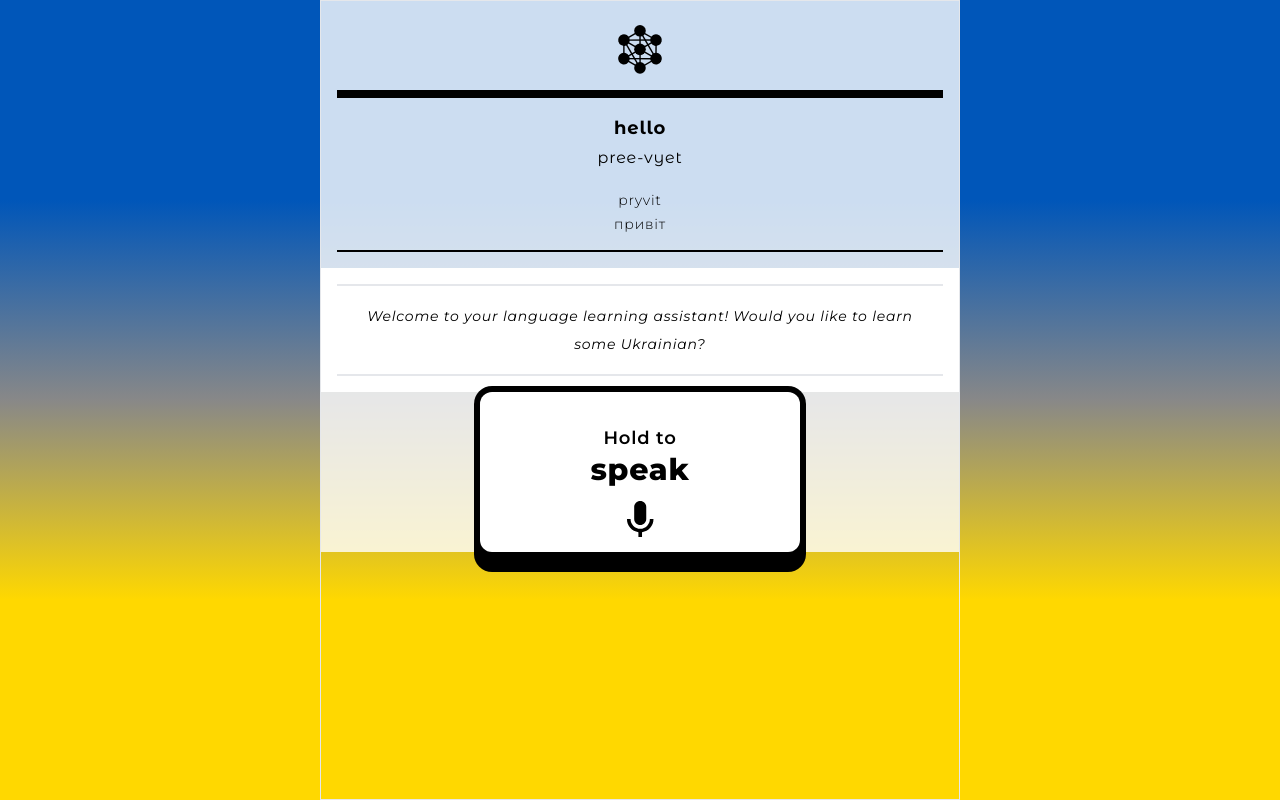
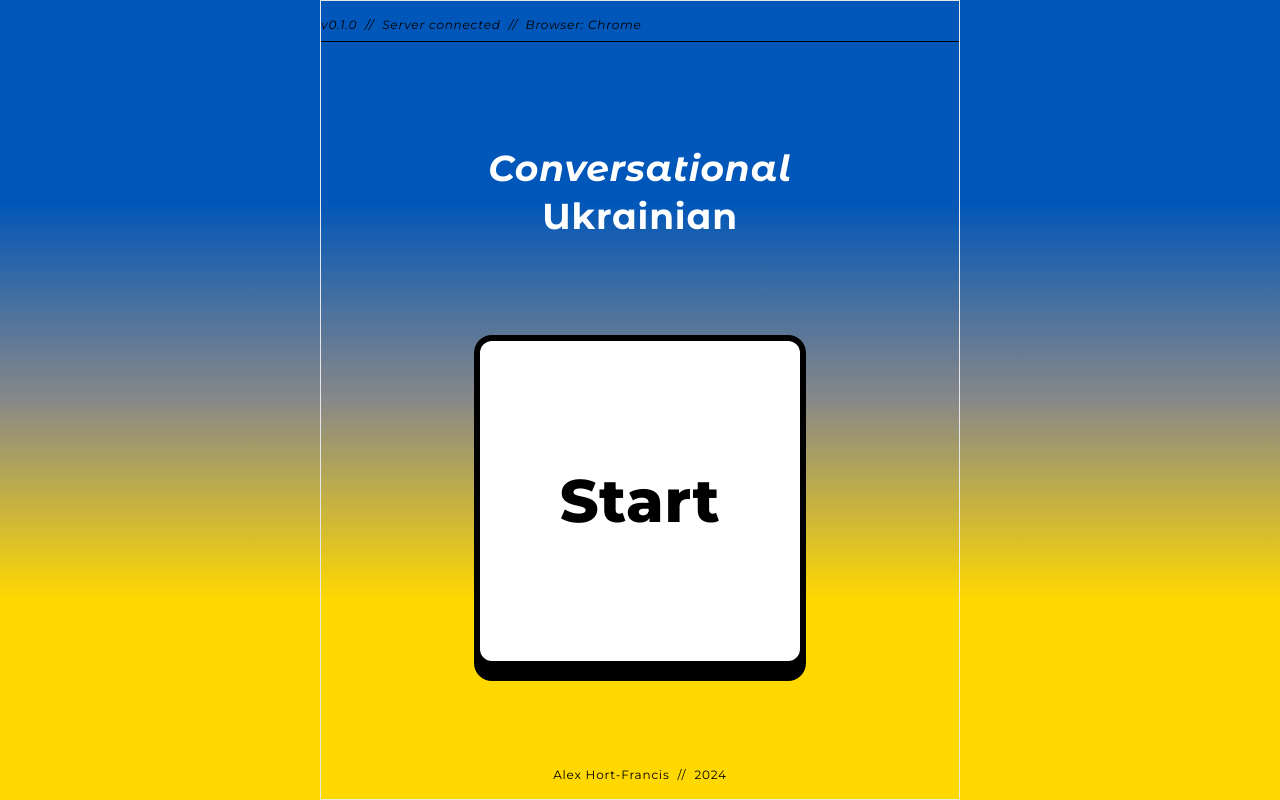
Before and after one commit to hortfrancis/conversational-frontend-01, a React (Vite) app: page / in a window 1280 px wide. Built offline with nearby package versions, Linux system fonts and the light colour scheme.

Commit message:
Populate Learn page with dynamic lesson data
- Add mock static lesson data to the frontend in data/

```diff
--- a/src/components/LearningGuidanceOutputArea.jsx
+++ b/src/components/LearningGuidanceOutputArea.jsx
@@ -1,11 +1,16 @@
+import { useApp } from "../contexts"
+
 export default function LearningGuidanceOutputArea() {
+
+    const { currentLessonData } = useApp();
+
     return (
         <div className="w-full  p-4 ">
             <div className="flex flex-col gap-1 items-center justify-center border-black border-t-8 border-b-2 py-4 ">
-                <span className="font-montserrat_alternates text-lg font-bold">hello</span>
-                <span className="font-montserrat_alternates text-md mb-4">pree-vyet</span>
-                <span className="text-sm font-light">pryvit</span>
-                <span className="text-sm font-light">привіт</span>
+                <span className="font-montserrat_alternates text-lg font-bold">{currentLessonData.english}</span>
+                <span className="font-montserrat_alternates text-md mb-4">{currentLessonData.phoneticUkrainian}</span>
+                <span className="text-sm font-light">{currentLessonData.anglicisedUkrainian}</span>
+                <span className="text-sm font-light">{currentLessonData.nativeUkrainian}</span>
             </div>
         </div>
     )
--- a/src/contexts/app.jsx
+++ b/src/contexts/app.jsx
@@ -1,4 +1,5 @@
 import { useState, createContext, useContext, useEffect } from 'react';
+import { getLessonData } from '../lib';
 
 const AppContext = createContext();
 
@@ -7,12 +8,12 @@ export function AppProvider({ children }) {
     const [appState, setAppState] = useState('welcome');
     const [nextState, setNextState] = useState('');  // Will be set after current audio finishes
     const [currentTask, setCurrentTask] = useState('none');
+    const [currentLessonId, setCurrentLessonId] = useState(1);
+    const [currentLessonData, setCurrentLessonData] = useState(null);
 
-    // Debugging
     useEffect(() => {
-        setAppState('learn');
-    }, []);
-
+        setCurrentLessonData(getLessonData(currentLessonId));
+    }, [currentLessonId]);
 
     return (
         <AppContext.Provider value={{
@@ -23,7 +24,11 @@ export function AppProvider({ children }) {
             currentTask,
             setCurrentTask,
             nextState,
-            setNextState
+            setNextState,
+            currentLessonId,
+            setCurrentLessonId,
+            currentLessonData,
+            setCurrentLessonData
         }}>
             {children}
         </AppContext.Provider>
--- a/src/contexts/speechToSpeech.jsx
+++ b/src/contexts/speechToSpeech.jsx
@@ -10,7 +10,7 @@ export function SpeechToSpeechProvider({ children }) {
     const [recording, setRecording] = useState(false);
     const [responseData, setResponseData] = useState(null);
 
-    const { appState, setAppState, currentTask, setCurrentTask, setNextState } = useApp();
+    const { appState, setAppState, currentTask, setCurrentTask, setNextState, setCurrentLessonId } = useApp();
     const { setCurrentAudio, assistantTextOutput, setAssistantTextOutput, playingAudio } = useAssistant();
 
     useEffect(() => {
@@ -35,6 +35,7 @@ export function SpeechToSpeechProvider({ children }) {
                         setCurrentAudio('audio/lets-learn01.mp3');
                         setAssistantTextOutput("Great! Let's learn some Ukrainian.");
                         setNextState('learn');  // Take the user to the 'Learn' screen next
+                        setCurrentLessonId(1);
                     } else {
                         console.log("No learning today!")
                         setCurrentAudio('audio/not-learn-do-instead01.mp3');
--- /dev/null
+++ b/src/data/lessons.js
@@ -0,0 +1,10 @@
+export const lessons = [
+    {
+        id: 1,
+        task: "Say hello",
+        english: "hello",
+        phoneticUkrainian: "pree-vyet",
+        anglicisedUkrainian: "pryvit",
+        nativeUkrainian: "привіт"
+    },
+];
--- /dev/null
+++ b/src/lib/getLessonData.js
@@ -0,0 +1,6 @@
+// Static mocked data for first prototype
+import { lessons } from '../data/lessons.js';
+
+export default function getLessonData(id) {
+    return lessons.find(lesson => lesson.id === id);
+}
--- a/src/lib/index.js
+++ b/src/lib/index.js
@@ -1 +1,2 @@
 export { default as sendSpeechAudio } from './sendSpeechAudio';
+export { default as getLessonData } from './getLessonData';
--- a/src/screens/Learn.jsx
+++ b/src/screens/Learn.jsx
@@ -1,4 +1,6 @@
+import { useEffect } from 'react';
 import { AssistantIcon, LearningGuidanceOutputArea, AssistantTextOutputArea, HoldToSpeakButton } from '../components';
+import { useApp } from '../contexts';
 
 export default function Learn() {
 
```
